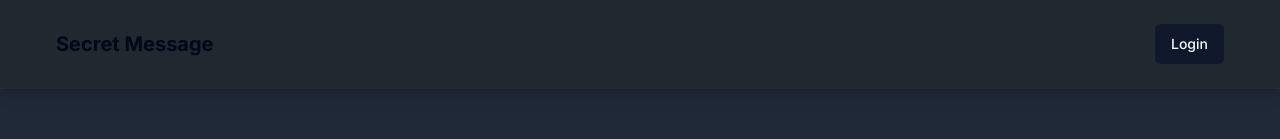
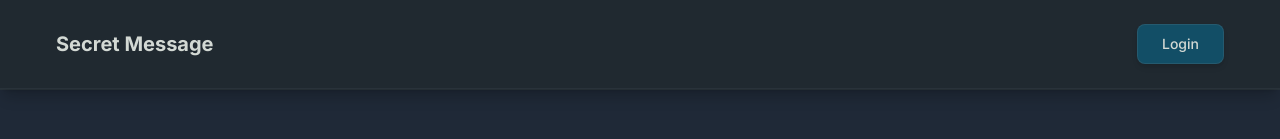
Before and after one commit to kabhinayak02/anonymous-feedback, a Next.js app: page / in a window 1280 px wide. Shown: the top 139 px of the page. Built offline with nearby package versions, Linux system fonts and the light colour scheme; no server answers.

Commit message:
update ui

```diff
--- a/src/components/Navbar.tsx
+++ b/src/components/Navbar.tsx
@@ -9,6 +9,7 @@ const Navbar = () => {
   const { data: session } = useSession()
   const user: User = session?.user as User
 
+  /*
   return (
     <nav className='p-4 md:p-6 shadow-md'>
       <div className='container mx-auto flex flex-col md:flex-row justify-between items-center'>
@@ -28,6 +29,50 @@ const Navbar = () => {
       </div>
     </nav>
   )
+  */
+
+  return (
+    <nav className='bg-[#212A31]/95 backdrop-blur-sm border-b border-[#748D92]/10 p-4 md:p-6 shadow-lg shadow-black/10 sticky top-0 z-50'>
+      <div className='container mx-auto flex flex-col md:flex-row justify-between items-center'>
+        <a
+          className="text-xl font-bold mb-4 md:mb-0 text-[#D3D9D4] hover:text-[#124E66]
+          transition-colors duration-200 flex items-center space-x-2"
+          href="#"
+        >
+          {/* You can add an icon here */}
+          <span>Secret Message</span>
+        </a>
+
+        {session ? (
+          <div className="flex flex-col md:flex-row items-center gap-4 w-full md:w-auto">
+            <span className='text-[#D3D9D4] bg-[#2E3944] py-2 px-4 rounded-lg border border-[#748D92]/20'>
+              Welcome, {user?.username || user?.email}
+            </span>
+            <Button
+              className='w-full md:w-auto bg-[#124E66] hover:bg-[#124E66]/80 text-[#D3D9D4]
+              transition-all duration-200 shadow-md hover:shadow-[#124E66]/20
+              border border-[#748D92]/20 hover:border-[#124E66]
+              px-6 py-2 rounded-lg font-medium'
+              onClick={() => signOut()}
+            >
+              Logout
+            </Button>
+          </div>
+        ) : (
+          <Link href="/sign-in" className="w-full md:w-auto">
+            <Button
+              className='w-full md:w-auto bg-[#124E66] hover:bg-[#124E66]/80 text-[#D3D9D4]
+              transition-all duration-200 shadow-md hover:shadow-[#124E66]/20
+              border border-[#748D92]/20 hover:border-[#124E66]
+              px-6 py-2 rounded-lg font-medium'
+            >
+              Login
+            </Button>
+          </Link>
+        )}
+      </div>
+    </nav>
+  )
 }
 
 export default Navbar
```
